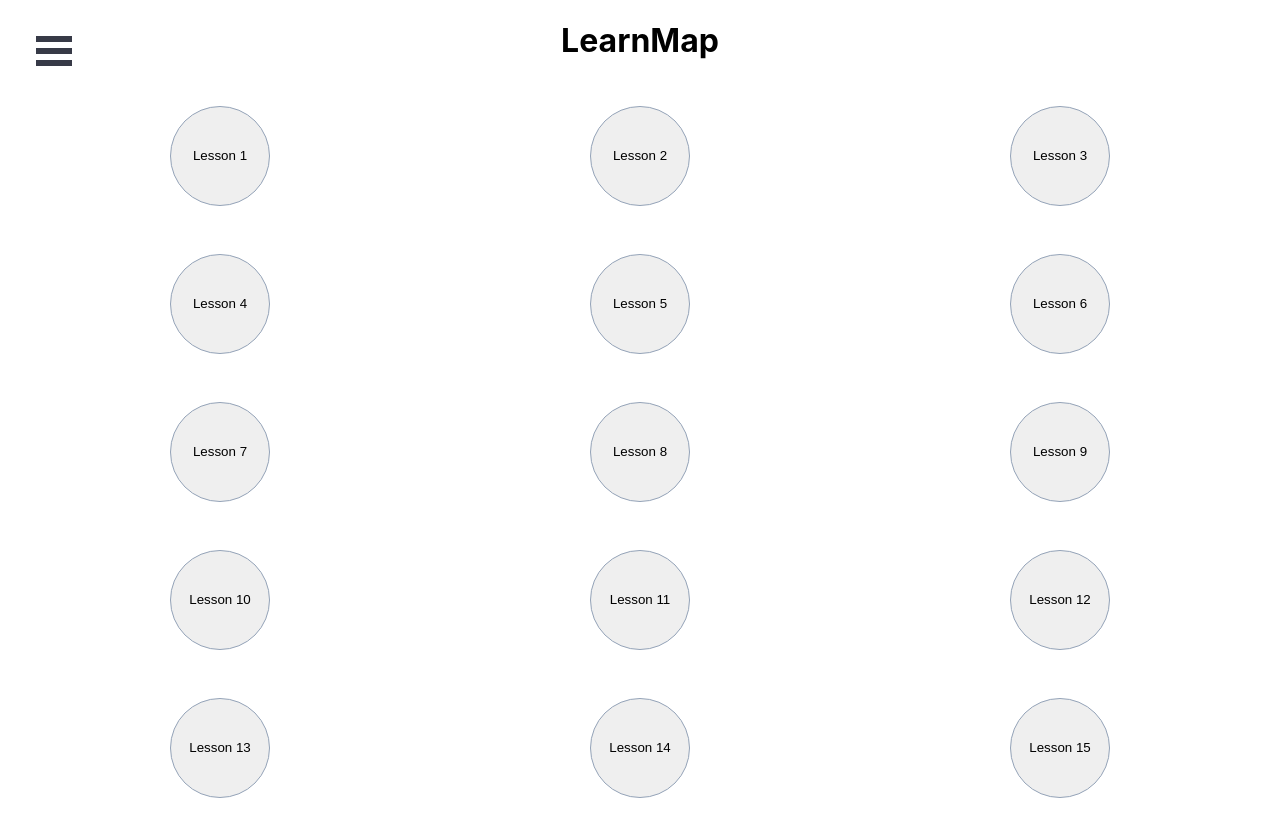
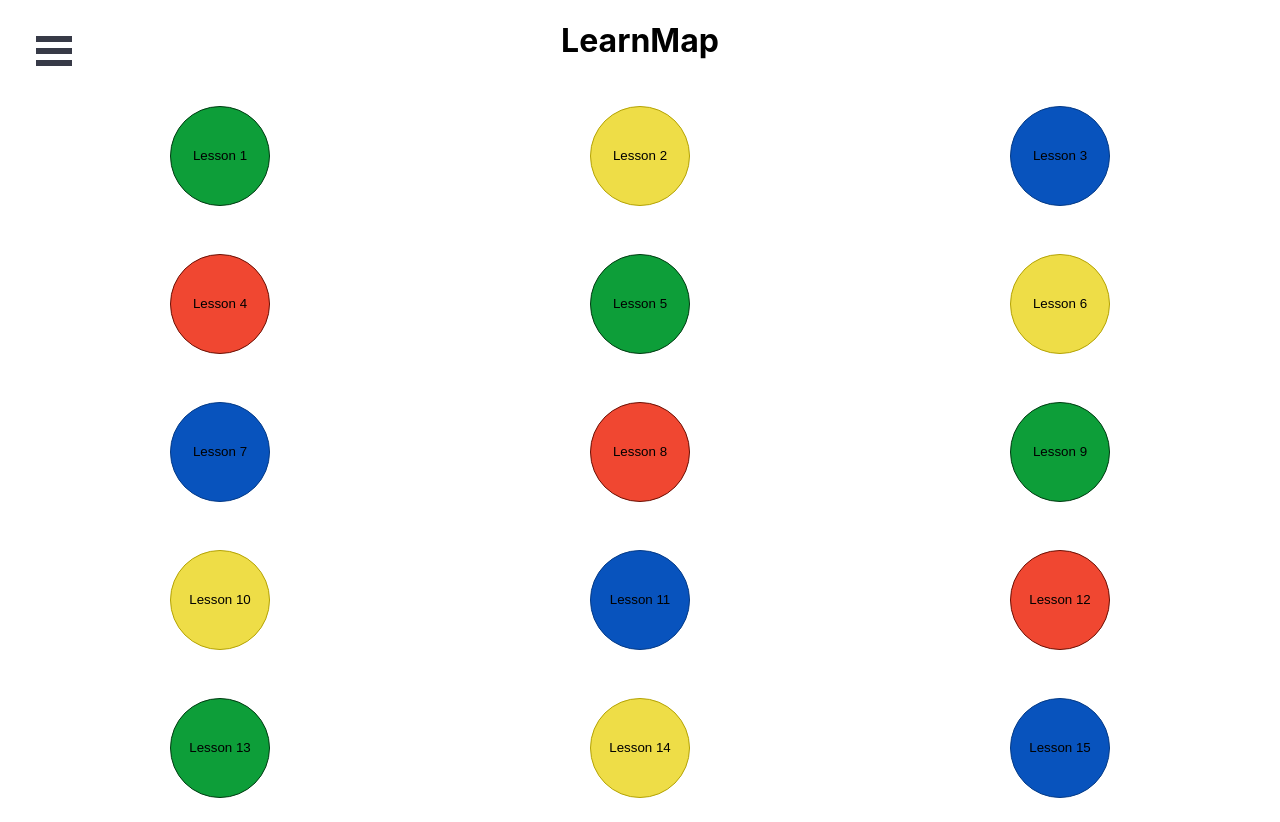
Before and after one commit to software-students-spring2022/final-project-mycryptopal, a React (Create React App) app in the folder front-end/: page /learnmap in a window 1280 px wide. Built offline with nearby package versions, Linux system fonts and the light colour scheme.

Commit message:
made  lesson map colorful

```diff
--- a/front-end/src/LearnMap.css
+++ b/front-end/src/LearnMap.css
@@ -1,11 +1,51 @@
-.mapButton {
+.mapButton1 {
     width: 100px;
     height: 100px;
     margin-top: 3vh;
     margin-bottom: 3vh;
     margin-left: 20vh;
     margin-right: 20vh;
-    border: 1px solid #94A3B8;
+    background-color: #0d9e39;
+    border: 1px solid #013b12;
     border-radius: 50%;
     cursor: pointer;
   }
+
+  .mapButton2 {
+    width: 100px;
+    height: 100px;
+    margin-top: 3vh;
+    margin-bottom: 3vh;
+    margin-left: 20vh;
+    margin-right: 20vh;
+    background-color: #eedd47;
+    border: 1px solid #b4a305;
+    border-radius: 50%;
+    cursor: pointer;
+  }
+
+  .mapButton4 {
+    width: 100px;
+    height: 100px;
+    margin-top: 3vh;
+    margin-bottom: 3vh;
+    margin-left: 20vh;
+    margin-right: 20vh;
+    background-color: #f04731;
+    border: 1px solid #6b1004;
+    border-radius: 50%;
+    cursor: pointer;
+  }
+
+  .mapButton3 {
+    width: 100px;
+    height: 100px;
+    margin-top: 3vh;
+    margin-bottom: 3vh;
+    margin-left: 20vh;
+    margin-right: 20vh;
+    background-color: #0853bd;
+    border: 1px solid #043a86;
+    border-radius: 50%;
+    cursor: pointer;
+  }
--- a/front-end/src/LearnMap.js
+++ b/front-end/src/LearnMap.js
@@ -6,49 +6,49 @@ function LearnMap() {
                 <h1>LearnMap</h1>
 
                 <a href = '/learn'>
-                <button className= "mapButton"> Lesson 1 </button>
+                <button className= "mapButton1"> Lesson 1 </button>
                 </a>
                 <a href = '/learn'>
-                <button className= "mapButton"> Lesson 2 </button>
+                <button className= "mapButton2"> Lesson 2 </button>
                 </a>
                 <a href = '/learn'>
-                <button className= "mapButton"> Lesson 3 </button>
+                <button className= "mapButton3"> Lesson 3 </button>
                 </a>
                 <a href = '/learn'>
-                <button className= "mapButton"> Lesson 4 </button>
+                <button className= "mapButton4"> Lesson 4 </button>
                 </a>
                 <a href = '/learn'>
-                <button className= "mapButton"> Lesson 5 </button>
+                <button className= "mapButton1"> Lesson 5 </button>
                 </a>
                 <a href = '/learn'>
-                <button className= "mapButton"> Lesson 6 </button>
+                <button className= "mapButton2"> Lesson 6 </button>
                 </a>
                 <a href = '/learn'>
-                <button className= "mapButton"> Lesson 7 </button>
+                <button className= "mapButton3"> Lesson 7 </button>
                 </a>
                 <a href = '/learn'>
-                <button className= "mapButton"> Lesson 8 </button>
+                <button className= "mapButton4"> Lesson 8 </button>
                 </a>
                 <a href = '/learn'>
-                <button className= "mapButton"> Lesson 9 </button>
+                <button className= "mapButton1"> Lesson 9 </button>
                 </a>
                 <a href = '/learn'>
-                <button className= "mapButton"> Lesson 10 </button>
+                <button className= "mapButton2"> Lesson 10 </button>
                 </a>
                 <a href = '/learn'>
-                <button className= "mapButton"> Lesson 11 </button>
+                <button className= "mapButton3"> Lesson 11 </button>
                 </a>
                 <a href = '/learn'>
-                <button className= "mapButton"> Lesson 12 </button>
+                <button className= "mapButton4"> Lesson 12 </button>
                 </a>
                 <a href = '/learn'>
-                <button className= "mapButton"> Lesson 13 </button>
+                <button className= "mapButton1"> Lesson 13 </button>
                 </a>
                 <a href = '/learn'>
-                <button className= "mapButton"> Lesson 14 </button>
+                <button className= "mapButton2"> Lesson 14 </button>
                 </a>
                 <a href = '/learn'>
-                <button className= "mapButton"> Lesson 15 </button>
+                <button className= "mapButton3"> Lesson 15 </button>
                 </a>
             </div>
             )
```
